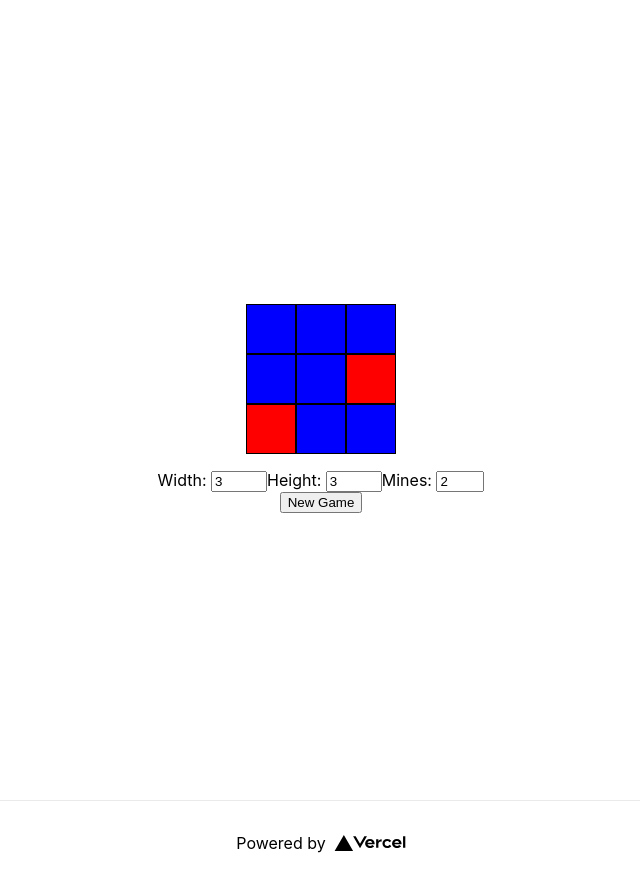
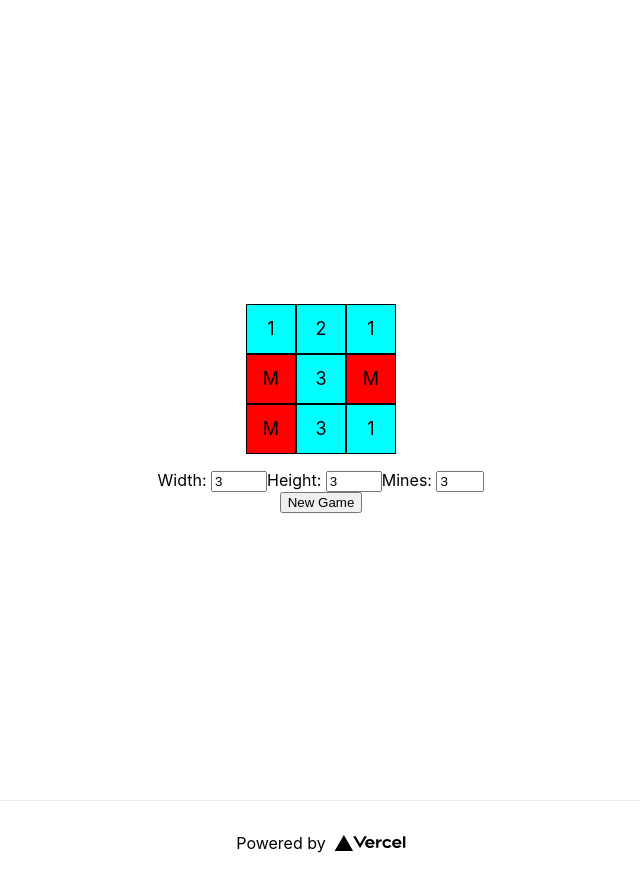
Before and after one commit to St0neofFr33dom/MineSweeper, a Next.js app: page / in a window 1280 px wide. Both pictures are taken after a click on the button "New Game". Shown: the whole page, without its empty margins (319-959 px from the left). Built offline with nearby package versions, Linux system fonts and the light colour scheme.

Commit message:
Made a function that detects if adjacent squares have mines, squares now display a number like in the real minesweeper game

```diff
--- a/components/Board/index.js
+++ b/components/Board/index.js
@@ -1,4 +1,4 @@
-import React from 'react'
+import React,{useState} from 'react'
 import Row from '../Row'
 import styles from './styles.module.css'
 
--- a/components/Tile/index.js
+++ b/components/Tile/index.js
@@ -3,16 +3,17 @@ import styles from './style.module.css'
 
 const Tile = ({mine}) => {
 
-    if (mine === true){
+
+    if (mine === 'M'){
         return (
             <div className={styles.mine}>
-
+                M
             </div>
         )
     } else {
         return (
             <div className={styles.tile}>
-
+                {mine}
             </div>
         )
     }
--- a/components/Tile/style.module.css
+++ b/components/Tile/style.module.css
@@ -3,11 +3,19 @@
     height:50px;
     border: solid 1px black;
     background-color: red;
+    display: flex;
+    justify-content: center;
+    align-items: center;
+    font-size: large;
 }
 
 .tile{
     width:50px;
     height:50px;
     border: solid 1px black;
-    background-color: blue;
+    background-color: aqua;
+    display: flex;
+    justify-content: center;
+    align-items: center;
+    font-size: large;
 }
--- /dev/null
+++ b/funcs/getAdjacent.js
@@ -0,0 +1,41 @@
+
+
+export default function getAdjacent(gameGrid){
+    for (let i = 0; i < gameGrid.length; i++){
+        for (let j = 0; j < gameGrid[i].length; j++){
+          if(gameGrid[i][j] === 'M'){continue};
+          let count = 0
+          if(gameGrid[i-1] !== undefined){
+            if(gameGrid[i-1][j-1] !== undefined && gameGrid[i-1][j-1] === 'M'){
+                count++
+            }
+            if(gameGrid[i-1][j] !== undefined && gameGrid[i-1][j] === 'M'){
+                count++
+            }
+            if(gameGrid[i-1][j+1] !== undefined && gameGrid[i-1][j+1] === 'M'){
+                count++
+            }
+          }
+          if(gameGrid[i+1] !== undefined){
+            if(gameGrid[i+1][j-1] !== undefined && gameGrid[i+1][j-1] === 'M'){
+                count++
+            }
+            if(gameGrid[i+1][j] !== undefined && gameGrid[i+1][j] === 'M'){
+                count++
+            }
+            if(gameGrid[i+1][j+1] !== undefined && gameGrid[i+1][j+1] === 'M'){
+                count++
+            }
+          }
+          if(gameGrid[i][j-1] !== undefined && gameGrid[i][j-1] === 'M'){
+            count++
+        }
+          if(gameGrid[i][j+1] !== undefined && gameGrid[i][j+1] === 'M'){
+            count++
+        }
+
+          gameGrid[i][j] = count;
+        }
+      }
+      return gameGrid
+}
--- a/pages/index.js
+++ b/pages/index.js
@@ -3,7 +3,7 @@ import Image from 'next/image'
 import styles from '../styles/Home.module.css'
 import { useState, useReducer } from 'react'
 import Board from '../components/Board'
-
+import getAdjacent from '../funcs/getAdjacent'
 
 
 export default function Home() {
@@ -33,20 +33,16 @@ export default function Home() {
           let position = minePositions[i]
           let rowPosition = Math.floor((position) / state.width);
           let columnPosition = position % state.width;
-          gameGrid[rowPosition][columnPosition] = true
+          gameGrid[rowPosition][columnPosition] = 'M'
         }
-        return {...state, gameGrid:gameGrid}
+        let game = getAdjacent(gameGrid)
+        return {...state, game:game}
       default:
         return state
     }
   }
 
-  // const [gameGrid,setGameGrid] = useState([[true,false,false],[false,true,false],[false,false,false]])
-  // const [gridWidth,setGridWidth] = useState(5)
-  // const [gridHeight,setGridHeight] = useState(4)
-  // const [numberOfMines,setNumberOfMines] = useState(2)
-
-  const [state,dispatch] = useReducer(reducer,{width: 3, height: 3, mines: 2,gameGrid:[[true,false,false],[false,true,false],[false,false,false]]})
+  const [state,dispatch] = useReducer(reducer,{width: 3, height: 3, mines: 3,game:[[true,false,false],[false,true,false],[false,true,false]]})
 
   function handleChange(e){
     dispatch({
@@ -65,7 +61,7 @@ export default function Home() {
       </Head>
 
       <main className={styles.main}>
-        <Board gameBoard={state.gameGrid}></Board>
+        <Board gameBoard={state.game}></Board>
         <div className='settings'>
           <label>Width: </label>
           <input type='number' min={3} max={15} name='width' value={state.width} onChange={(e)=>handleChange(e)}/>
```
